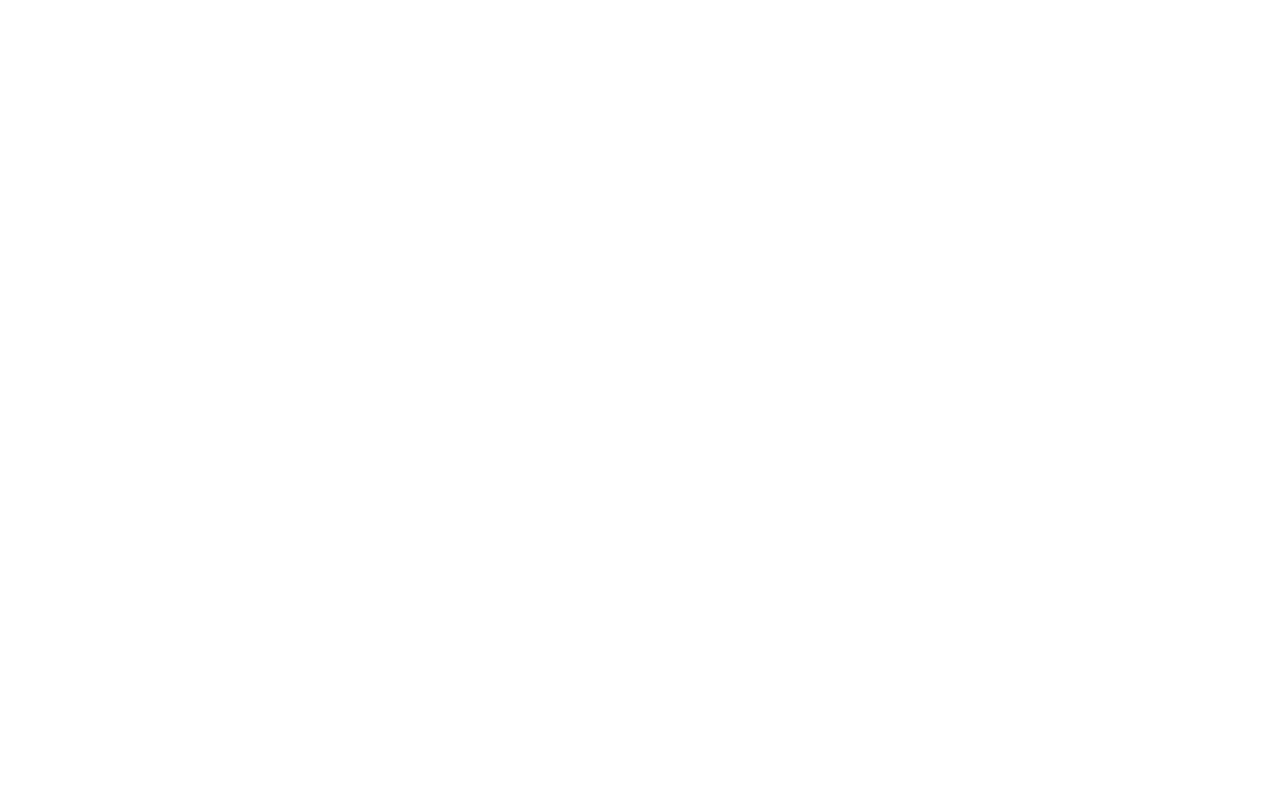
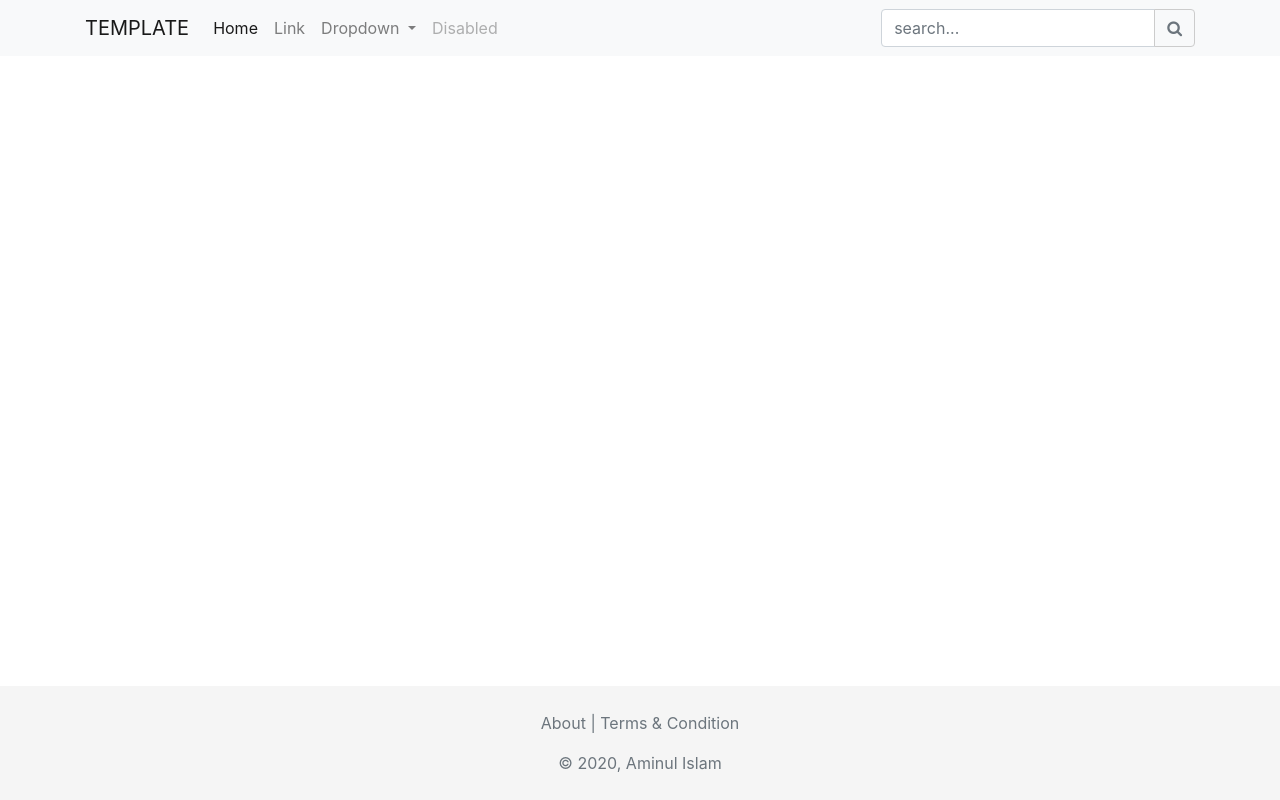
Before and after one commit to an-amin/php-templating-framework, a PHP site: page / in a window 1280 px wide. Before the commit the page is empty. Run offline with PHP 8.4, Linux system fonts and the light colour scheme; some libraries are stand-ins or nearby versions.

Commit message:
making master ready

```diff
--- a/_config.php
+++ b/_config.php
@@ -1,7 +1,7 @@
 <?php
 defined('BASE_PATH') OR die('Direct scripts is not allowed!');
 
-$config['app-title'] 		= 'View Framework';
+$config['app-title'] 		= 'PHP Templating Framework';
 $config['app-description'] 	= 'BARCODETECH-AUTOMATION';
 $config['app-favicon'] 		= 'assets/images/favicon.ico';
 $config['logo']				= 'assets/images/logo-light.png';
--- /dev/null
+++ b/template/default/assets/css/style.css
@@ -0,0 +1,15 @@
+/*
+ * Custom Style
+ */
+
+
+.footer
+{
+	position: absolute;
+	bottom: 0;
+	width: 100%;
+	height: auto; /* Set the fixed height of the footer here */
+	line-height: auto; /* Vertically center the text there */
+	background-color: #f5f5f5;
+	padding:25px;
+}
--- /dev/null
+++ b/template/default/assets/js/app.js
@@ -0,0 +1,3 @@
+/*
+ * Custom Scripts
+ */
--- a/template/default/layouts/master.php
+++ b/template/default/layouts/master.php
@@ -1 +1,80 @@
 <?php defined('BASE_PATH') OR die('Direct scripts is not allowed!');?>
+
+<!doctype html>
+<html lang="en">
+	<head>
+		<!-- Required meta tags -->
+		<meta charset="utf-8">
+		<meta name="viewport" content="width=device-width, initial-scale=1, shrink-to-fit=no">
+
+		<!-- Bootstrap CSS -->
+		<link rel="stylesheet" href="<?=url('node_modules/bootstrap/dist/css/bootstrap.min.css');?>">
+		<link rel="stylesheet" href="<?=url('node_modules/font-awesome/css/font-awesome.css');?>">
+		<link rel="stylesheet" href="<?=url('template/default/assets/css/style.css');?>">
+
+		<title><?=CONFIG['app-title'];?></title>
+		<link rel="shortcut icon" href="<?=url('template/default/assets/img/favicon.ico');?>">
+	</head>
+
+	<body>
+
+		<nav class="navbar navbar-expand-lg navbar-light bg-light">
+			<div class="container">
+				<a class="navbar-brand" href="#">TEMPLATE</a>
+				<button class="navbar-toggler" type="button" data-toggle="collapse" data-target="#navbarSupportedContent" aria-controls="navbarSupportedContent" aria-expanded="false" aria-label="Toggle navigation">
+					<span class="navbar-toggler-icon"></span>
+				</button>
+
+				<div class="collapse navbar-collapse" id="navbarSupportedContent">
+					<ul class="navbar-nav mr-auto">
+						<li class="nav-item active">
+							<a class="nav-link" href="#">Home <span class="sr-only">(current)</span></a>
+						</li>
+						<li class="nav-item">
+							<a class="nav-link" href="#">Link</a>
+						</li>
+						<li class="nav-item dropdown">
+							<a class="nav-link dropdown-toggle" href="#" id="navbarDropdown" role="button" data-toggle="dropdown" aria-haspopup="true" aria-expanded="false">
+								Dropdown
+							</a>
+							<div class="dropdown-menu" aria-labelledby="navbarDropdown">
+								<a class="dropdown-item" href="#">Action</a>
+								<a class="dropdown-item" href="#">Another action</a>
+								<div class="dropdown-divider"></div>
+								<a class="dropdown-item" href="#">Something else here</a>
+							</div>
+						</li>
+						<li class="nav-item">
+							<a class="nav-link disabled" href="#" tabindex="-1" aria-disabled="true">Disabled</a>
+						</li>
+					</ul>
+					<form class="form-inline my-2 my-lg-0">
+						<div class="input-group">
+							<input type="text" class="form-control" placeholder="search..." aria-label="Search" aria-describedby="button-addon2">
+							<div class="input-group-append">
+								<button id="button-addon2" class="btn btn-outline-secondary" type="button" style="border-color: #CCC;"><i class="fa fa-search"></i></button>
+							</div>
+						</div>
+					</form>
+				</div>
+			</div>
+		</nav>
+
+		<footer class="footer">
+			<div class="container text-center text-muted">
+				<p>
+					<a href="javascript:void(0);" class="text-muted">About</a> |
+					<a href="javascript:void(0);" class="text-muted">Terms & Condition</a>
+				</p>
+			  	<span class="">&copy; <?=date('Y');?>, Aminul Islam</span>
+			</div>
+		</footer>
+
+
+
+		<script src="<?=url('node_modules/jquery/dist/jquery.min.js');?>"></script>
+		<script src="<?=url('node_modules/popper.js/dist/popper.min.js');?>"></script>
+		<script src="<?=url('node_modules/bootstrap/dist/js/bootstrap.min.js');?>"></script>
+		<script src="<?=url('template/default/assets/js/app.js');?>"></script>
+	</body>
+</html>
```
Also changed, not shown: template/default/assets/img/favicon.ico (added).
